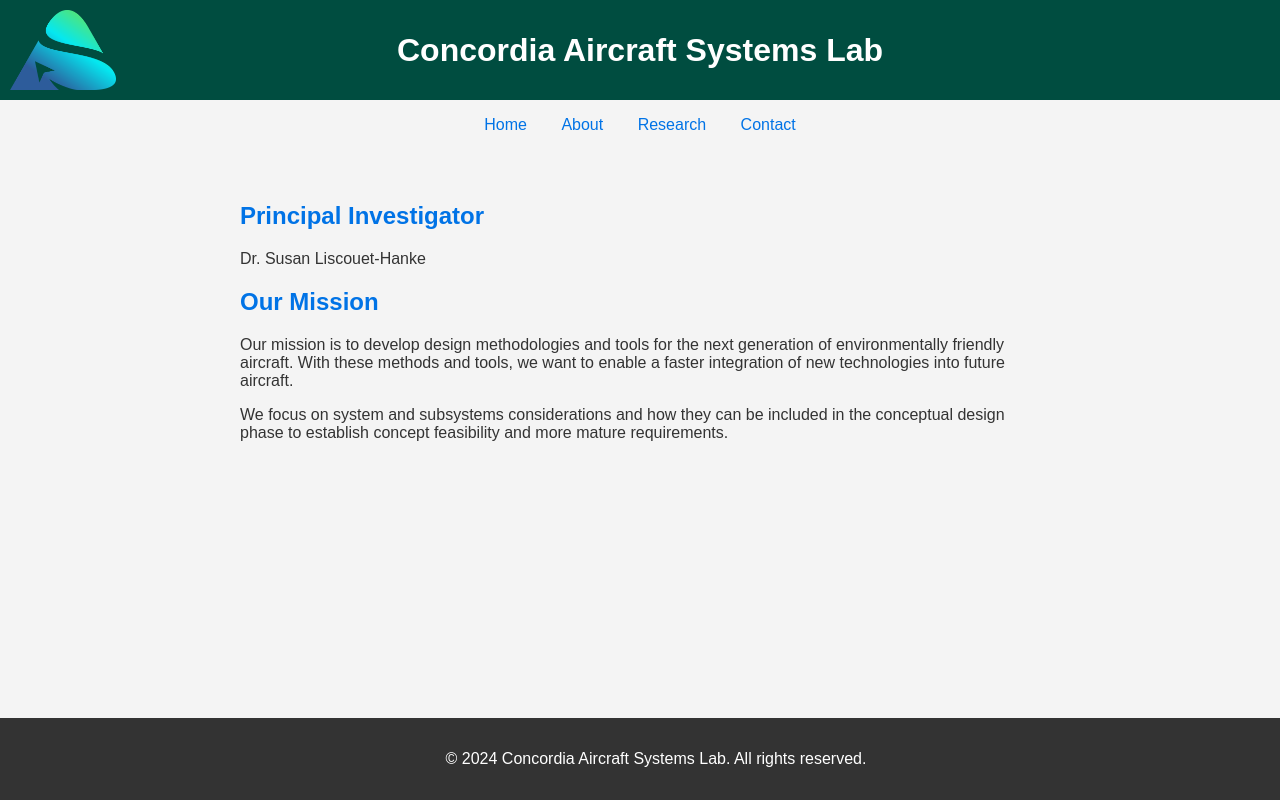
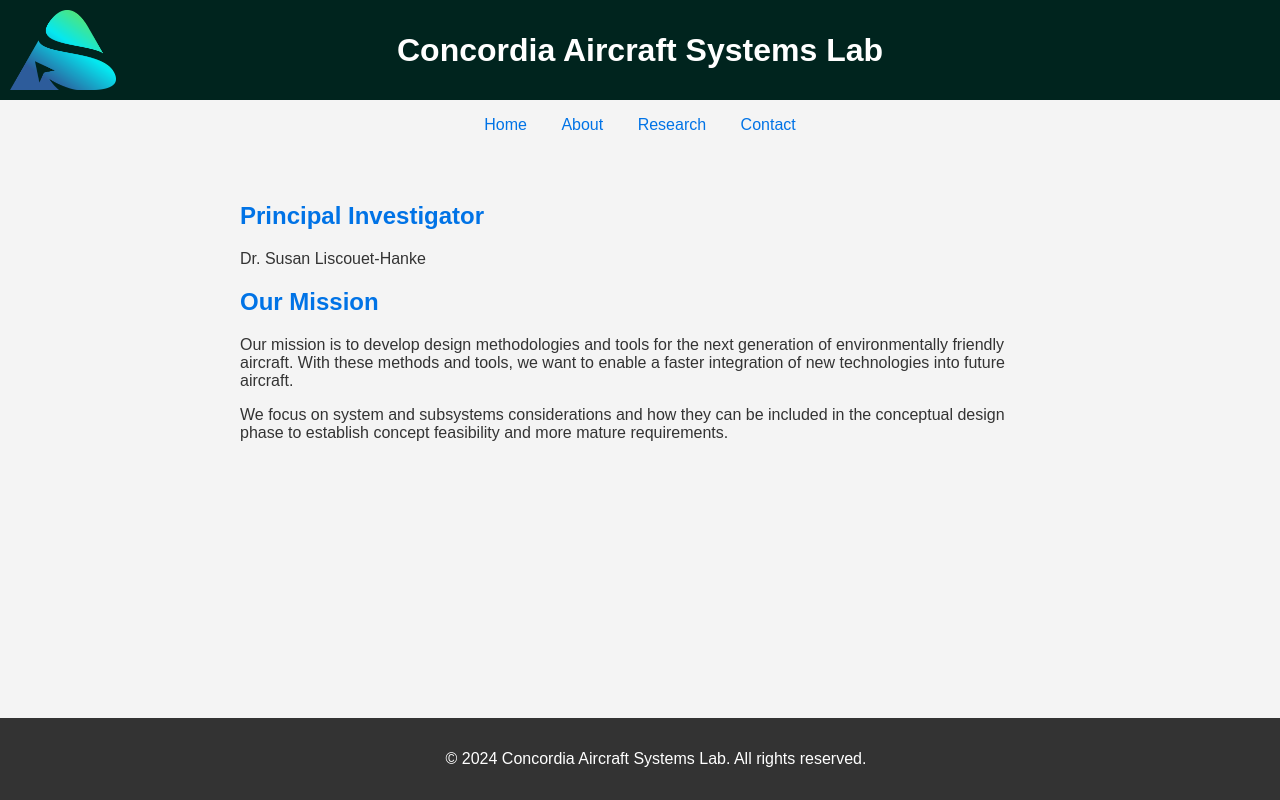
Before and after one commit to ConcordiaAircraftSystemsLab/ConcordiaAircraftSystemsLab.github.io, a plain HTML site: page index.html in a window 1280 px wide. Drawn offline with Linux system fonts and the light colour scheme.

Commit message:
Update header color on index.html

```diff
--- a/index.html
+++ b/index.html
@@ -13,7 +13,7 @@
             padding: 0;
         }
         header {
-            background-color: #004d40; /* Changed to a dark teal that complements the logo colors */
+            background-color: #00241e; /* Changed to a dark teal that complements the logo colors */
             color: white;
             padding: 0;
             text-align: center;
```
